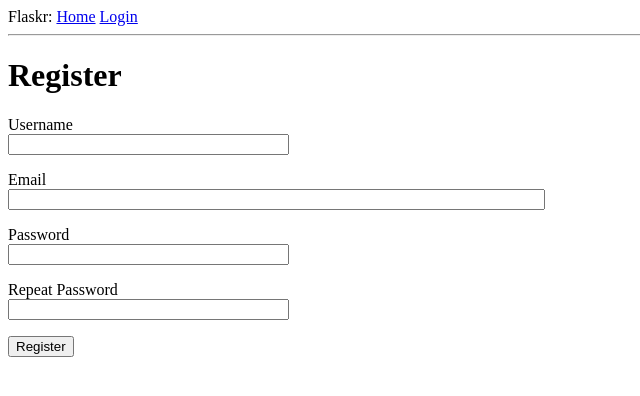
After one commit to NEvans85/flask_tutorial, a Flask app: page /register in a window 1280 px wide. The commit adds this page. Shown: the top 396 px of the page, without its empty margins (0-640 px from the left). Run offline with Flask 2, Linux system fonts and the light colour scheme.

Commit message:
add user registration

```diff
--- a/app/__init__.py
+++ b/app/__init__.py
@@ -2,10 +2,13 @@ from flask import Flask
 from config import Config
 from flask_sqlalchemy import SQLAlchemy
 from flask_migrate import Migrate
+from flask_login import LoginManager
 
 app = Flask(__name__)
 app.config.from_object(Config)
 db = SQLAlchemy(app)
 migrate = Migrate(app, db)
+login = LoginManager(app)
+login.login_view = 'login'
 
 from app import routes, models
--- a/app/forms.py
+++ b/app/forms.py
@@ -1,9 +1,27 @@
 from flask_wtf import FlaskForm
 from wtforms import StringField, BooleanField, PasswordField, SubmitField
-from wtforms.validators import DataRequired
+from wtforms.validators import DataRequired, ValidationError, Email, EqualTo
+from app.models import User
 
 class LoginForm(FlaskForm):
     username = StringField('Username', validators=[DataRequired()])
     password = PasswordField('Password', validators=[DataRequired()])
     remember_me = BooleanField('Remember Me')
     submit = SubmitField('Sign In')
+
+class RegistrationForm(FlaskForm):
+    username = StringField('Username', validators=[DataRequired()])
+    email = StringField('Email', validators=[DataRequired(), Email()])
+    password = PasswordField('Password', validators=[DataRequired()])
+    password2 = PasswordField('Repeat Password', validators=[DataRequired(), EqualTo('password')])
+    submit = SubmitField('Register')
+
+    def validate_username(self, username):
+        user = User.query.filter_by(username=username.data).first()
+        if user is not None:
+            raise ValidationError('Please use a different username.')
+
+    def validate_email(self, email):
+        user = User.query.filter_by(email=email.data).first()
+        if user is not None:
+            raise ValidationError('Please use a different email address.')
--- a/app/routes.py
+++ b/app/routes.py
@@ -1,11 +1,14 @@
-from app import app
-from flask import render_template, flash, redirect, url_for
-from app.forms import LoginForm
+from app import app, db
+from flask import render_template, flash, redirect, url_for, request
+from app.forms import LoginForm, RegistrationForm
+from flask_login import current_user, login_user, login_required, logout_user
+from app.models import User
+from werkzeug.urls import url_parse
 
 @app.route('/')
 @app.route('/index')
+@login_required
 def index():
-    user = {'username':"Taco Billy"}
     posts = [
         {
             'author': {'username': 'John'},
@@ -16,14 +19,40 @@ def index():
             'body': 'The Avengers movie was so cool!'
         }
     ]
-    return render_template('index.html', title="Home", user=user, posts=posts)
+    return render_template('index.html', title="Home", posts=posts)
 
 @app.route('/login', methods=['GET', 'POST'])
 def login():
+    if current_user.is_authenticated:
+        return redirect(url_for('index'))
     form = LoginForm()
     if form.validate_on_submit():
-        flash('Login requested for user {}, remember_me={}'.format(
-            form.username.data, form.remember_me.data
-        ))
+        user = User.query.filter_by(username=form.username.data).first()
+        if user is None or not user.check_password(form.password.data):
+            flash('Invalid username or password')
+            return redirect(url_for('login'))
+        login_user(user, remember=form.remember_me.data)
+        next_page = request.args.get('next')
+        if not next_page or url_parse(next_page).netloc != '':
+            next_page = url_for('index')
+        return redirect(next_page)
+    return render_template('login.html', title="Sign In", form=form)
+
+@app.route('/logout')
+def logout():
+    logout_user()
+    return redirect(url_for('index'))
+
+@app.route('/register', methods=['GET', 'POST'])
+def register():
+    if current_user.is_authenticated:
         return redirect(url_for('index'))
-    return render_template('login.html', title="Sign In", form=form)
+    form = RegistrationForm()
+    if form.validate_on_submit():
+        user = User(username=form.username.data, email=form.email.data)
+        user.set_password(form.password.data)
+        db.session.add(user)
+        db.session.commit()
+        flash('Congratulations, you are now a registered user!')
+        return redirect(url_for('login'))
+    return render_template('register.html', title='Register', form=form)
--- a/app/templates/base.html
+++ b/app/templates/base.html
@@ -16,7 +16,11 @@
     <div>
       Flaskr:
       <a href={{ url_for('index') }}>Home</a>
-      <a href={{ url_for('login') }}>Sign In</a>
+      {% if current_user.is_anonymous %}
+      <a href={{ url_for('login') }}>Login</a>
+      {% else %}
+      <a href={{ url_for('logout') }}>Logout</a>
+      {% endif %}
     </div>
     <hr>
     {% with messages = get_flashed_messages() %}
--- a/app/templates/index.html
+++ b/app/templates/index.html
@@ -1,7 +1,7 @@
 {% extends 'base.html' %}
 
 {% block content %}
-  <h1>Hello, {{ user.username }}!</h1>
+  <h1>Hello, {{ current_user.username }}!</h1>
     {% for post in posts %}
       <div><p>{{ post.author.username }} says: <b>{{ post.body }} </b></p></div>
     {% endfor %}
--- a/app/templates/login.html
+++ b/app/templates/login.html
@@ -21,4 +21,5 @@
     <p>{{ form.remember_me() }} {{ form.remember_me.label }}</p>
     <p>{{ form.submit() }}</p>
   </form>
+  <p>New User? <a href="{{ url_for('register') }}">Click to Register!</a></p>
 {% endblock %}
--- /dev/null
+++ b/app/templates/register.html
@@ -0,0 +1,37 @@
+{% extends 'base.html' %}
+
+{% block content %}
+  <h1>Register</h1>
+  <form action="" method="post">
+    {{ form.hidden_tag() }}
+    <p>
+      {{ form.username.label }}<br>
+      {{ form.username(size=32) }}<br>
+      {% for error in form.username.errors %}
+      <span style="color: red;">[{{ error }}]</span>
+      {% endfor %}
+    </p>
+    <p>
+      {{ form.email.label }}<br>
+      {{ form.email(size=64) }}<br>
+      {% for error in form.email.errors %}
+      <span style="color: red;">[{{ error }}]</span>
+      {% endfor %}
+    </p>
+    <p>
+      {{ form.password.label }}<br>
+      {{ form.password(size=32) }}<br>
+      {% for error in form.password.errors %}
+      <span style="color: red;">[{{ error }}]</span>
+      {% endfor %}
+    </p>
+    <p>
+      {{ form.password2.label }}<br>
+      {{ form.password2(size=32) }}<br>
+      {% for error in form.password2.errors %}
+      <span style="color: red;">[{{ error }}]</span>
+      {% endfor %}
+    </p>
+    <p>{{ form.submit() }}</p>
+  </form>
+{% endblock %}
--- a/flaskr.py
+++ b/flaskr.py
@@ -1,4 +1,4 @@
-from app import app
+from app import app, db
 from app.models import User, Post
 
 @app.shell_context_processor
```
Also changed, not shown: app/models.py (+14 -2 lines).
